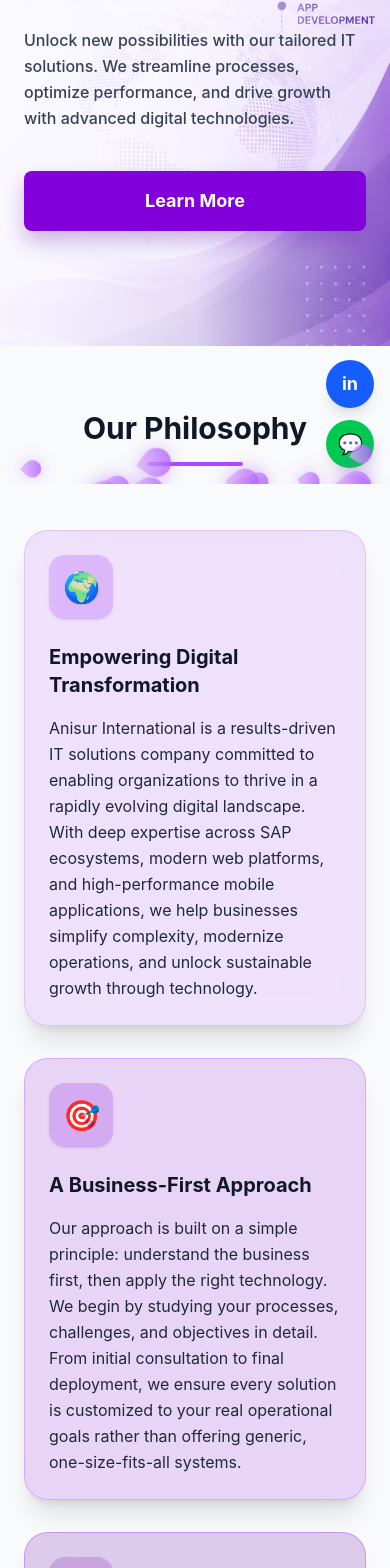
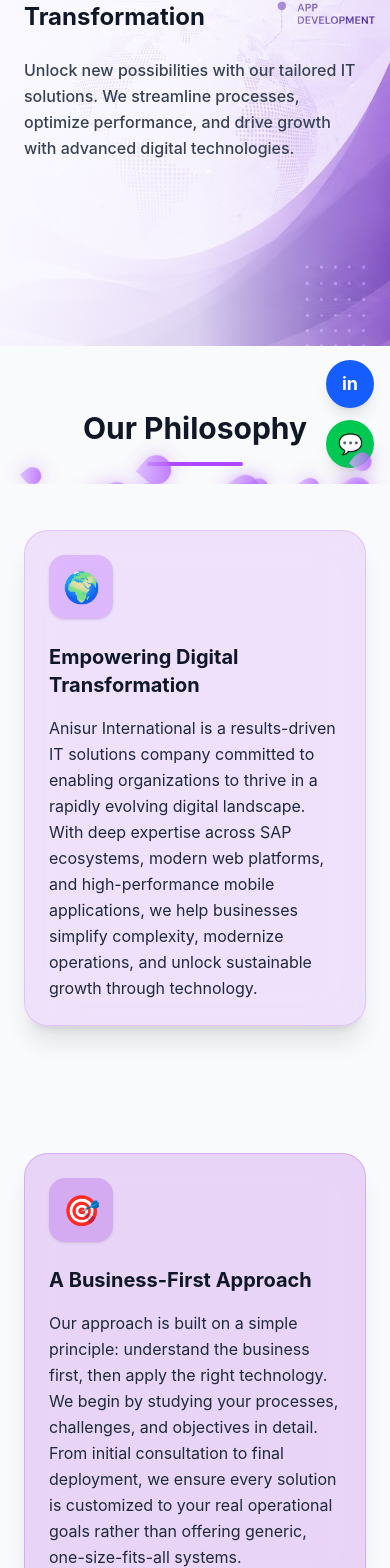
Before and after one commit to Hunterkshitij/trial-website, a React (Vite) app in the folder client/: page / in a window 390 px wide. Shown: the part 360-1928 px from the top of the page. Built offline with nearby package versions, Linux system fonts and the light colour scheme; the HTML template or start-up script is replaced by a standard one.

Commit message:
Finalize homepage UI, update client logos, and wire up backend API

```diff
--- a/client/src/components/HomePage.jsx
+++ b/client/src/components/HomePage.jsx
@@ -185,7 +185,7 @@ const FloatingClients = ({ clients }) => {
         const pos = positions[i % positions.length];
         return (
           <div key={i} ref={(el) => (wrapperRefs.current[i] = el)} className="absolute z-20 will-change-transform" style={{ top: pos.top, left: pos.left }}>
-            <div className="w-24 h-24 md:w-32 md:h-28 bg-white rounded-2xl shadow-[0_10px_40px_-10px_rgba(0,0,0,0.1)] p-4 flex items-center justify-center border border-gray-50 hover:scale-110 hover:shadow-2xl transition-all duration-300 cursor-pointer" style={{ animation: `gentleFloat ${5 + (i % 3)}s ease-in-out infinite`, animationDelay: `${i * 0.4}s` }}>
+            <div className="w-20 h-20 md:w-32 md:h-28 bg-white rounded-2xl shadow-[0_10px_40px_-10px_rgba(0,0,0,0.1)] p-3 md:p-4 flex items-center justify-center border border-gray-50 hover:scale-110 hover:shadow-2xl transition-all duration-300 cursor-pointer" style={{ animation: `gentleFloat ${5 + (i % 3)}s ease-in-out infinite`, animationDelay: `${i * 0.4}s` }}>
               <img src={client.img} alt={client.name} className="max-h-full max-w-full object-contain grayscale hover:grayscale-0 opacity-70 hover:opacity-100 transition duration-300" />
             </div>
           </div>
@@ -400,6 +400,7 @@ export default function HomePage() {
     { name: "Pooja Dahiya", role: "Team Member", img: "/pooja.JPG" }
   ];
 
+
   const clients = [
     { name: "JDMH", img: "/jdmh.jpg" }, { name: "IPB", img: "/ipb.jpg" }, { name: "JMS", img: "/jms.jpg" },
     { name: "TS", img: "/ts.jpg" }, { name: "GF", img: "/gf.jpg" }, { name: "Aureus", img: "/aureus.jpg" },
@@ -558,11 +559,6 @@ export default function HomePage() {
                     <motion.p variants={fadeInUp} className="text-base md:text-xl text-gray-700 mb-10 max-w-lg leading-relaxed font-medium">
                       Unlock new possibilities with our tailored IT solutions. We streamline processes, optimize performance, and drive growth with advanced digital technologies.
                     </motion.p>
-                    <motion.div variants={fadeInUp}>
-                      <button onClick={() => navigateTo('home', 'about-intro')} className="bg-purple-700 text-white px-8 md:px-10 py-4 rounded-lg font-bold text-lg hover:bg-purple-800 transition shadow-[0_10px_20px_rgba(107,33,168,0.3)] inline-block hover:-translate-y-1 transform w-full md:w-auto text-center">
-                        Learn More
-                      </button>
-                    </motion.div>
                   </motion.div>
                 </div>
               </section>
@@ -575,7 +571,7 @@ export default function HomePage() {
                   </motion.div>
 
                   <div className="relative pb-16 md:pb-32">
-                    <motion.div initial="hidden" whileInView="visible" viewport={{ once: true, margin: "-100px" }} variants={fadeInUp} className="md:sticky md:top-32 z-10 w-full mb-8 md:mb-[30vh]">
+                    <motion.div initial="hidden" whileInView="visible" viewport={{ once: true, margin: "-100px" }} variants={fadeInUp} className="sticky top-24 md:top-32 z-10 w-full mb-[15vh] md:mb-[30vh]">
                       <div className="bg-purple-600/10 backdrop-blur-xl border border-purple-500/20 shadow-xl md:shadow-2xl rounded-3xl p-6 md:p-12 transition-all duration-300">
                         <div className="flex flex-col md:flex-row items-start gap-6 md:gap-8">
                           <div className="flex-shrink-0 w-16 h-16 bg-purple-600/20 rounded-2xl flex items-center justify-center text-purple-700 text-3xl shadow-sm">🌍</div>
@@ -589,7 +585,7 @@ export default function HomePage() {
                       </div>
                     </motion.div>
 
-                    <motion.div initial="hidden" whileInView="visible" viewport={{ once: true, margin: "-100px" }} variants={fadeInUp} className="md:sticky md:top-40 z-20 w-full mb-8 md:mb-[30vh]">
+                    <motion.div initial="hidden" whileInView="visible" viewport={{ once: true, margin: "-100px" }} variants={fadeInUp} className="sticky top-32 md:top-40 z-20 w-full mb-[15vh] md:mb-[30vh]">
                       <div className="bg-purple-700/15 backdrop-blur-xl border border-purple-500/30 shadow-xl md:shadow-2xl rounded-3xl p-6 md:p-12 transition-all duration-300">
                         <div className="flex flex-col md:flex-row items-start gap-6 md:gap-8">
                           <div className="flex-shrink-0 w-16 h-16 bg-purple-700/20 rounded-2xl flex items-center justify-center text-purple-800 text-3xl shadow-sm">🎯</div>
@@ -603,7 +599,7 @@ export default function HomePage() {
                       </div>
                     </motion.div>
 
-                    <motion.div initial="hidden" whileInView="visible" viewport={{ once: true, margin: "-100px" }} variants={fadeInUp} className="md:sticky md:top-48 z-30 w-full mb-8 md:mb-12">
+                    <motion.div initial="hidden" whileInView="visible" viewport={{ once: true, margin: "-100px" }} variants={fadeInUp} className="sticky top-40 md:top-48 z-30 w-full mb-8 md:mb-12">
                       <div className="bg-purple-800/20 backdrop-blur-xl border border-purple-500/40 shadow-xl md:shadow-2xl rounded-3xl p-6 md:p-12 transition-all duration-300">
                         <div className="flex flex-col md:flex-row items-start gap-6 md:gap-8">
                           <div className="flex-shrink-0 w-16 h-16 bg-purple-800/20 rounded-2xl flex items-center justify-center text-purple-900 text-3xl shadow-sm">🤝</div>
@@ -676,7 +672,7 @@ export default function HomePage() {
                 </div>
               </section>
 
-              <div id="clients" className="hidden md:block">
+              <div id="clients">
                 <FloatingClients clients={clients} />
               </div>
 
```
